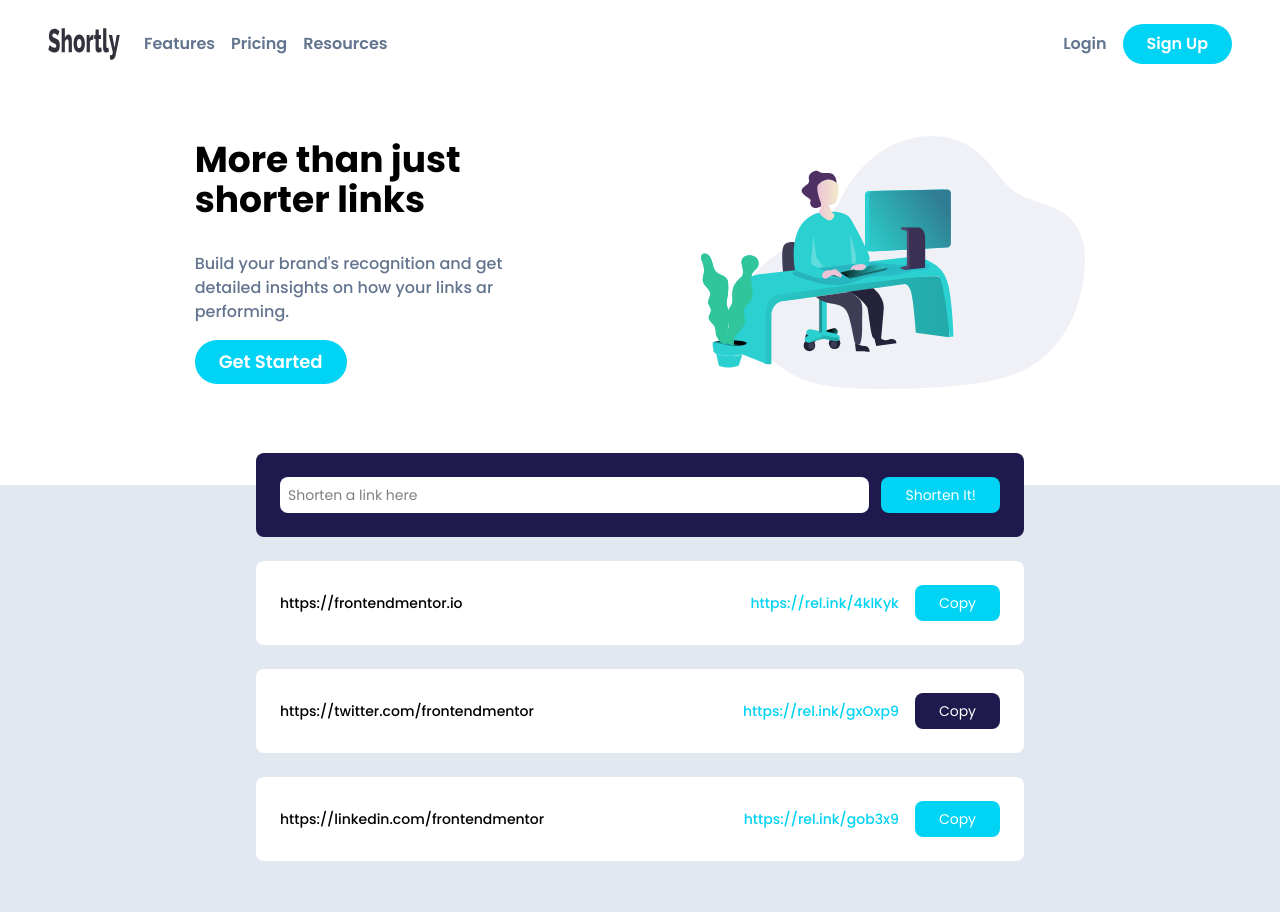
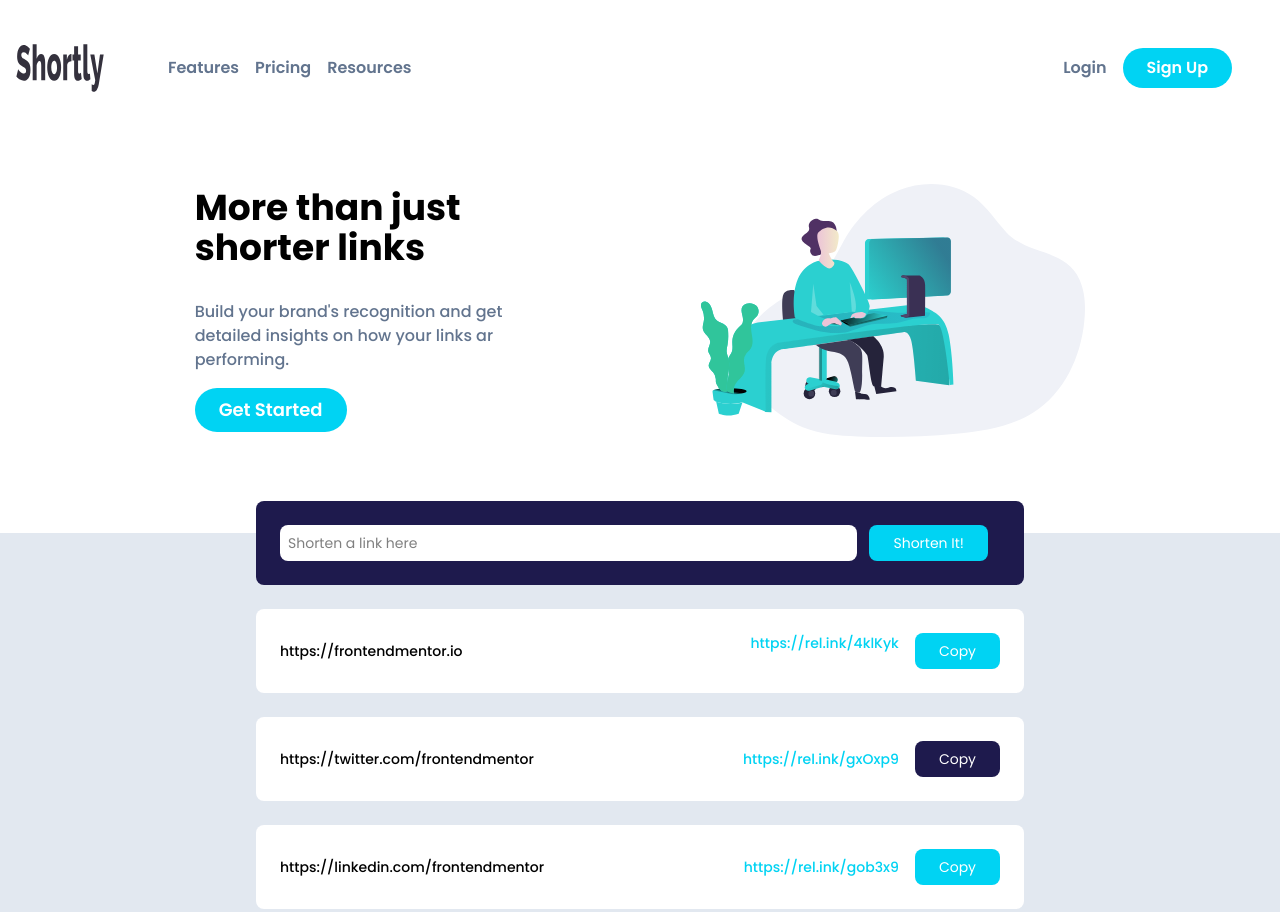
Before and after one commit to RamirezJM/Shortly-website, a website built with Vite: page index.html in a window 1280 px wide. Shown: the top 912 px of the page. Built offline with nearby package versions, Linux system fonts and the light colour scheme.

Commit message:
feat: add responsive menu

```diff
--- a/index.html
+++ b/index.html
@@ -13,22 +13,85 @@
 
 <body>
 
-  <header class="px-4 py-2">
-    <nav class="flex flex-col md:flex-row items-center gap-6 py-4 px-8">
-      <img src="src/assets/images/logo.svg" alt="" class="w-18 h-8 self-center">
-      <ul class="flex items-center gap-4">
+  <header class="flex flex-wrap md:flex-nowrap justify-between items-center p-4">
+    <img src="src/assets/images/logo.svg" alt="" class="w-22 h-12">
+    <button class=" md:hidden btn-menu p-8" aria-expanded="false" aria-controls="menu">
+      <img src="src/assets/images/icon-hamburger.svg" alt="" class="icon-menu size-6">
+    </button>
+    <nav id="menu"
+      class="hidden flex-col md:flex md:flex-row md:ms-8 basis-full p-8 nav-menu bg-indigo-950 rounded-lg md:bg-transparent">
+      <ul class="flex flex-col md:flex-row items-center  gap-4">
         <li><a href="#" class="font-semibold text-slate-500 hover:text-slate-800">Features</a></li>
         <li><a href="#" class="font-semibold text-slate-500 hover:text-slate-800">Pricing</a></li>
         <li><a href="#" class="font-semibold text-slate-500 hover:text-slate-800">Resources</a></li>
       </ul>
-      <div class="flex gap-4 md:ms-auto">
+      <div class="bg-white h-1 w-3/4 md:hidden my-4 mx-auto"></div>
+      <div class="flex flex-col mt-4 md:mt-0 md:flex-row items-center md:ms-auto gap-4">
         <button class="font-semibold text-slate-500 border-none hover:text-slate-800">Login</button>
+        <button class="font-semibold text-white bg-cyan-400 rounded-full max-w-sm py-2 px-6 hover:bg-cyan-600">Sign
+          Up</button>
+      </div>
+    </nav>
+  </header>
+  <!--   <header class="flex flex-wrap items-center justify-between">
+    <a href="#" class="p-8 mx-4"><img src="src/assets/images/logo.svg" alt="logo"></a>
+     <nav class="flex flex-wrap md:flex-nowrap justify-between items-center w-full"> -->
+  <!--  <nav class="basis-full">
+
+
+      <ul class="nav-menu flex-col items-center gap-4 bg-black text-green-400 hidden z-10 w-full p-12
+                 md:flex md:flex-row md:bg-transparent md:w-fit">
+        <li><a href="#" class="hover:text-pink-500">Features</a></li>
+        <li><a href="#" class="hover:text-pink-500">Pricing</a></li>
+        <li><a href="#" class="hover:text-pink-500">Resources</a></li>
+
+      </ul>
+      <div class="hidden flex-col md:flex md:flex-row gap-4 ">
+        <button class="font-semibold text-slate-500 border-none hover:text-slate-800 md:ms-auto">Login</button>
         <button class="font-semibold text-white bg-cyan-400 rounded-full py-2 px-6 hover:bg-cyan-600">Sign Up</button>
       </div>
+    </nav>
+    <button class=" md:hidden btn-menu p-8">
+      <img src="src/assets/images/icon-hamburger.svg" alt="menu icon" class="icon-menu size-6">
+    </button>
 
+  </header>  -->
+  <!--   <header class="grid grid-cols-3 place-items-center max-w-7xl mx-auto p-4">
+    <img src="src/assets/images/logo.svg" alt="" class="w-22 h-12">
+    <button class="col-start-3 md:hidden btn-menu">
+      <img src="src/assets/images/icon-hamburger.svg" alt="menu icon" class="icon-menu size-6">
+    </button>
+    <nav class="col-span-3 grid grid-cols-subgrid place-items-center   md:col-start-2 md:col-span-2">
+      <ul class="flex flex-col md:flex-row items-center self-center  gap-4 bg-violet-800 md:bg-transparent">
+        <li><a href="#" class="font-semibold text-slate-500 hover:text-slate-800">Features</a></li>
+        <li><a href="#" class="font-semibold text-slate-500 hover:text-slate-800">Pricing</a></li>
+        <li><a href="#" class="font-semibold text-slate-500 hover:text-slate-800">Resources</a></li>
+      </ul>
+      <div class="md:col-start-2 flex flex-col md:flex-row gap-4   bg-violet-800 md:bg-transparent">
+        <button class="font-semibold text-slate-500 border-none hover:text-slate-800 md:ms-auto">Login</button>
+        <button class="font-semibold text-white bg-cyan-400 rounded-full py-2 px-6 hover:bg-cyan-600">Sign Up</button>
+      </div>
     </nav>
+  </header> -->
 
-  </header>
+  <!-- <header class="grid grid-cols-3 md:grid-cols-4 max-w-7xl mx-auto px-4 py-2">
+    <img src="src/assets/images/logo.svg" alt="" class="w-22 h-12">
+    <button class="col-start-3 md:hidden btn-menu ms-auto">
+      <img src="src/assets/images/icon-hamburger.svg" alt="menu icon" class="icon-menu size-6">
+    </button> -->
+  <!-- <nav class="col-span-2 flex flex-col md:flex-row md:col-start-2 items-center gap-6 py-4 px-8 w-full"> -->
+  <!--  <nav class="col-span-3 grid grid-cols-subgrid w-full"></nav>
+    <ul class="col-start-1 flex flex-col md:flex-row items-center  gap-4 bg-violet-800 md:bg-transparent w-full">
+      <li><a href="#" class="font-semibold text-slate-500 hover:text-slate-800">Features</a></li>
+      <li><a href="#" class="font-semibold text-slate-500 hover:text-slate-800">Pricing</a></li>
+      <li><a href="#" class="font-semibold text-slate-500 hover:text-slate-800">Resources</a></li>
+    </ul>
+    <div class="flex flex-col md:flex-row gap-4   bg-violet-800 md:bg-transparent w-full">
+      <button class="font-semibold text-slate-500 border-none hover:text-slate-800 ms-auto">Login</button>
+      <button class="font-semibold text-white bg-cyan-400 rounded-full py-2 px-6 hover:bg-cyan-600">Sign Up</button>
+    </div>
+    </nav>
+  </header> -->
 
   <section class="hero flex flex-col items-center md:flex-row-reverse md:justify-evenly gap-6 py-12 px-8 mb-12">
     <img src="src/assets/images/illustration-working.svg" alt="" class="w-96">
@@ -46,16 +109,19 @@
   </section>
 
   <section class="links flex flex-col items-center gap-6 bg-slate-200">
-    <form class="bg-indigo-950 p-6 flex flex-col lg:flex-row gap-3 rounded-lg w-[80%] md:w-[60%] -mt-8 text-center">
-      <input type="text" placeholder="Shorten a link here" class="p-2 bg-white rounded-lg flex-1 text-sm">
-      <button
+    <form
+      class="url-form bg-indigo-950 p-6 flex flex-col lg:flex-row gap-3 rounded-lg w-[80%] md:w-[60%] -mt-8 text-center">
+      <input type="text" id="url-input" placeholder="Shorten a link here"
+        class="p-2 bg-white rounded-lg flex-1 text-sm">
+      <button type="submit"
         class="text-white bg-cyan-400 rounded-lg py-2 px-6 self-start text-sm w-full lg:w-fit hover:bg-cyan-200">Shorten
         It!</button>
+      <p class="error-msg text-sm text-red-700 font-medium"></p>
     </form>
     <div
       class="bg-white p-6 flex flex-col gap-4 lg:flex-row justify-between items-center rounded-lg w-[80%] md:w-[60%] text-center">
       <p class="text-sm font-medium">https://frontendmentor.io</p>
-      <div class="flex gap-4 items-center">
+      <div class="flex flex-col lg:flex-row gap-4 text-center">
         <p class="text-cyan-400 text-sm font-medium">https://rel.ink/4klKyk</p>
         <button class="text-white bg-cyan-400 rounded-lg py-2 px-6 self-start text-sm">Copy</button>
       </div>
@@ -90,7 +156,7 @@
       <div class="article flex flex-col gap-6 bg-white p-4 relative rounded-md h-fit">
         <h3 class="font-black text-lg">Brand Recognition</h3>
         <img src="src/assets/images/icon-brand-recognition.svg" alt=""
-          class="size-16 -order-1 bg-black rounded-full p-4 -mt-12">
+          class="size-16 -order-1 bg-black rounded-full p-4 -mt-12 self-center lg:self-start">
         <p class="text-slate-500 text-sm">Boost your brand recognition with each click. Generic links dont'n mean a
           thing. Branded links help instil confidence in your content.</p>
 
@@ -98,7 +164,7 @@
       <div class="article flex flex-col gap-6 bg-white p-4 relative mt-8 h-fit">
         <h3 class="font-black text-lg">Detailed Records</h3>
         <img src="src/assets/images/icon-detailed-records.svg" alt=""
-          class="size-16 -order-1 bg-black rounded-full p-4 -mt-12">
+          class="size-16 -order-1 bg-black rounded-full p-4 -mt-12 self-center lg:self-start">
         <p class="text-slate-500 text-sm">Gain insights into who is clicking your links.
           Knowing when and where people engage with your content helps inform better decisions.</p>
 
@@ -106,7 +172,7 @@
       <div class="article flex flex-col gap-6 bg-white p-4 relative mt-16 h-fit">
         <h3 class="font-black text-lg">Fully Customizable</h3>
         <img src="src/assets/images/icon-fully-customizable.svg" alt=""
-          class="size-16 -order-1 bg-black rounded-full p-4 -mt-12">
+          class="size-16 -order-1 bg-black rounded-full p-4 -mt-12 self-center lg:self-start">
         <p class="text-slate-500 text-sm">Improve brand awareness and content discoverability through customizable
           links,
           supercharging audience engagement.</p>
@@ -126,7 +192,8 @@
       Started</button>
   </section>
 
-  <footer class="flex flex-col gap-6 md:flex-row items-center md:justify-between bg-stone-900 py-8 px-12">
+  <footer
+    class="flex flex-col gap-6 md:flex-row items-center md:justify-between md:items-start bg-stone-900 py-8 px-12">
     <img src="src/assets/images/logo.svg" alt="">
     <div class="flex flex-col md:flex-row gap-6 text-white text-sm">
       <div class="flex flex-col gap-2">
```
